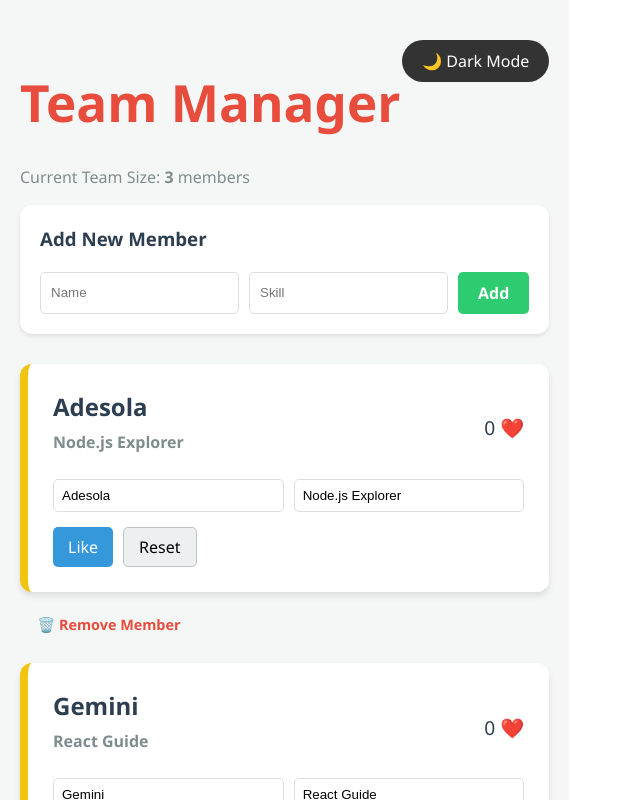
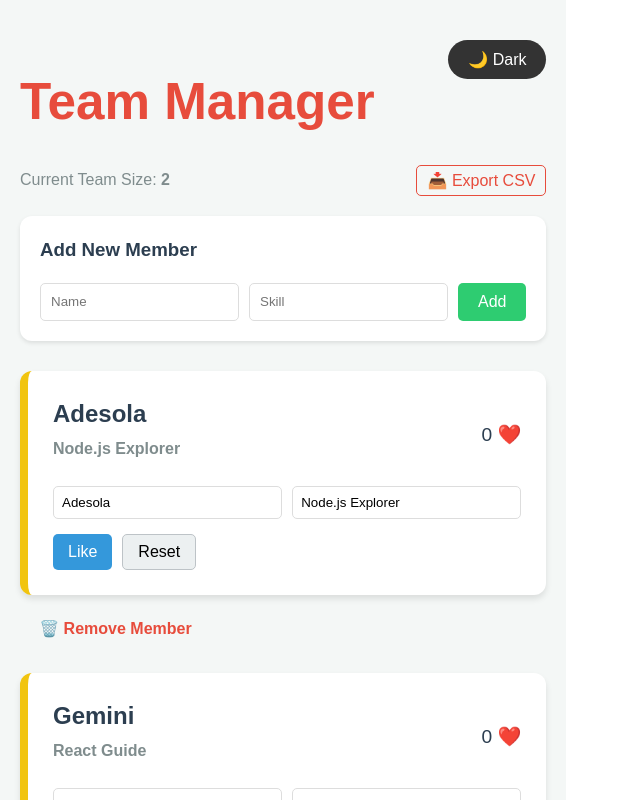
Before and after one commit to zachariahhoro02/my-react-team-manager, a React (Vite) app: page / in a window 1280 px wide. Shown: the top 800 px of the page, without its empty margins (0-640 px from the left). Built offline with nearby package versions, Linux system fonts and the light colour scheme.

Commit message:
fixed export logic and polished layout

```diff
--- a/src/App.jsx
+++ b/src/App.jsx
@@ -1,7 +1,6 @@
 import React, { useState, useEffect } from 'react';
 
 // --- 1. THE PROFILE COMPONENT ---
-// I added { isDark } here so the card knows when to turn dark!
 const Profile = ({ name, skill, isDark }) => {
   const [likes, setLikes] = useState(0);
   const [userName, setUserName] = useState(name);
@@ -54,13 +53,11 @@
 // --- 2. THE MAIN APP COMPONENT ---
 function App() {
   const [darkMode, setDarkMode] = useState(false);
-
   const [people, setPeople] = useState(() => {
-    const savedPeople = localStorage.getItem('teamList');
-    return savedPeople ? JSON.parse(savedPeople) : [
+    const saved = localStorage.getItem('teamList');
+    return saved ? JSON.parse(saved) : [
       { id: 1, name: "Adesola", skill: "Node.js Explorer" },
-      { id: 2, name: "Gemini", skill: "React Guide" },
-      { id: 3, name: "Luna", skill: "CSS Stylist" }
+      { id: 2, name: "Gemini", skill: "React Guide" }
     ];
   });
 
@@ -72,17 +69,28 @@
   }, [people]);
 
   const addPerson = () => {
-    if (newName.trim() === "" || newSkill.trim() === "") return;
+    if (!newName.trim() || !newSkill.trim()) return;
     setPeople([...people, { id: Date.now(), name: newName, skill: newSkill }]);
     setNewName("");
     setNewSkill("");
   };
 
-  const deletePerson = (id) => {
-    setPeople(people.filter(person => person.id !== id));
+  const deletePerson = (id) => setPeople(people.filter(p => p.id !== id));
+
+  // --- CSV EXPORT LOGIC (In the logic area!) ---
+  const exportToCSV = () => {
+    let csvContent = "ID,Name,Skill\n";
+    people.forEach(p => { csvContent += `${p.id},${p.name},${p.skill}\n`; });
+    const blob = new Blob([csvContent], { type: 'text/csv;charset=utf-8;' });
+    const url = URL.createObjectURL(blob);
+    const link = document.createElement("a");
+    link.setAttribute("href", url);
+    link.setAttribute("download", "team_members.csv");
+    document.body.appendChild(link);
+    link.click();
+    document.body.removeChild(link);
   };
 
-  // Single source of truth for colors
   const theme = {
     background: darkMode ? '#1a1a1a' : '#f4f7f6',
     card: darkMode ? '#2d2d2d' : 'white',
@@ -91,70 +99,43 @@
   };
 
   return (
-    <div style={{
-      backgroundColor: theme.background,
-      minHeight: '100vh',
-      padding: '40px 20px',
-      fontFamily: '"Segoe UI", sans-serif',
-      transition: 'all 0.3s ease',
-      display: 'flex',
-      flexDirection: 'column',
-      alignItems: 'center'
-    }}>
+    <div style={{ backgroundColor: theme.background, minHeight: '100vh', padding: '40px 20px', transition: 'all 0.3s ease', display: 'flex', flexDirection: 'column', alignItems: 'center', fontFamily: 'sans-serif' }}>
       <div style={{ maxWidth: '600px', width: '100%' }}>
 
-        <button
-          onClick={() => setDarkMode(!darkMode)}
-          style={{ float: 'right', cursor: 'pointer', padding: '10px 20px', borderRadius: '50px', border: 'none', backgroundColor: darkMode ? '#fff' : '#333', color: darkMode ? '#333' : '#fff' }}
-        >
-          {darkMode ? '☀️ Light Mode' : '🌙 Dark Mode'}
+        <button onClick={() => setDarkMode(!darkMode)} style={{ float: 'right', cursor: 'pointer', padding: '10px 20px', borderRadius: '50px', border: 'none', backgroundColor: darkMode ? '#fff' : '#333', color: darkMode ? '#333' : '#fff' }}>
+          {darkMode ? '☀️ Light' : '🌙 Dark'}
         </button>
 
         <h1 style={{ color: '#e74c3c' }}>Team Manager</h1>
-        <p style={{ color: theme.subText }}>
-          Current Team Size: <strong>{people.length}</strong> members
-        </p>
+
+        <div style={{ display: 'flex', justifyContent: 'space-between', alignItems: 'center', color: theme.subText, marginBottom: '20px' }}>
+          <span>Current Team Size: <strong>{people.length}</strong></span>
+          <button onClick={exportToCSV} style={{ cursor: 'pointer', padding: '5px 10px', borderRadius: '5px', border: '1px solid #e74c3c', color: '#e74c3c', background: 'transparent' }}>
+            📥 Export CSV
+          </button>
+        </div>
 
         {/* NEW MEMBER FORM */}
-        <div style={{ backgroundColor: theme.card, color: theme.text, padding: '20px', borderRadius: '12px', marginBottom: '30px', boxShadow: '0 2px 4px rgba(0,0,0,0.1)' }}>
-          <h3 style={{ marginTop: 0 }}>Add New Member</h3>
+        <div style={{ backgroundColor: theme.card, padding: '20px', borderRadius: '12px', marginBottom: '30px', boxShadow: '0 2px 4px rgba(0,0,0,0.1)' }}>
+          <h3 style={{ marginTop: 0, color: theme.text }}>Add New Member</h3>
           <div style={{ display: 'flex', gap: '10px' }}>
-            <input
-              placeholder="Name"
-              value={newName}
-              onChange={(e) => setNewName(e.target.value)}
-              style={{ padding: '10px', borderRadius: '5px', border: '1px solid #ddd', flex: 1, backgroundColor: darkMode ? '#444' : '#fff', color: darkMode ? '#fff' : '#000' }}
-            />
-            <input
-              placeholder="Skill"
-              value={newSkill}
-              onChange={(e) => setNewSkill(e.target.value)}
-              style={{ padding: '10px', borderRadius: '5px', border: '1px solid #ddd', flex: 1, backgroundColor: darkMode ? '#444' : '#fff', color: darkMode ? '#fff' : '#000' }}
-            />
-            <button
-              onClick={addPerson}
-              style={{ backgroundColor: '#2ecc71', color: 'white', border: 'none', padding: '10px 20px', borderRadius: '5px', cursor: 'pointer', fontWeight: 'bold' }}
-            >
-              Add
-            </button>
+            <input placeholder="Name" value={newName} onChange={(e) => setNewName(e.target.value)} style={{ padding: '10px', flex: 1, borderRadius: '5px', border: '1px solid #ddd' }} />
+            <input placeholder="Skill" value={newSkill} onChange={(e) => setNewSkill(e.target.value)} style={{ padding: '10px', flex: 1, borderRadius: '5px', border: '1px solid #ddd' }} />
+            <button onClick={addPerson} style={{ backgroundColor: '#2ecc71', color: 'white', border: 'none', padding: '10px 20px', borderRadius: '5px', cursor: 'pointer' }}>Add</button>
           </div>
         </div>
 
         {/* THE LIST */}
         {people.map((person) => (
-          <div key={person.id} style={{ marginBottom: '20px' }}>
-            {/* We pass the darkMode state to the Profile here! */}
+          <div key={person.id} style={{ marginBottom: '25px' }}>
             <Profile name={person.name} skill={person.skill} isDark={darkMode} />
-            <button
-              onClick={() => deletePerson(person.id)}
-              style={{ background: 'none', border: 'none', color: '#e74c3c', cursor: 'pointer', fontSize: '0.9rem', fontWeight: 'bold' }}
-            >
+            <button onClick={() => deletePerson(person.id)} style={{ background: 'none', border: 'none', color: '#e74c3c', cursor: 'pointer', fontWeight: 'bold' }}>
               🗑️ Remove Member
             </button>
           </div>
         ))}
 
-        {people.length === 0 && <p style={{ textAlign: 'center', color: theme.subText }}>No members left in the team!</p>}
+        {people.length === 0 && <p style={{ textAlign: 'center', color: theme.subText }}>No members left!</p>}
       </div>
     </div>
   );
```
